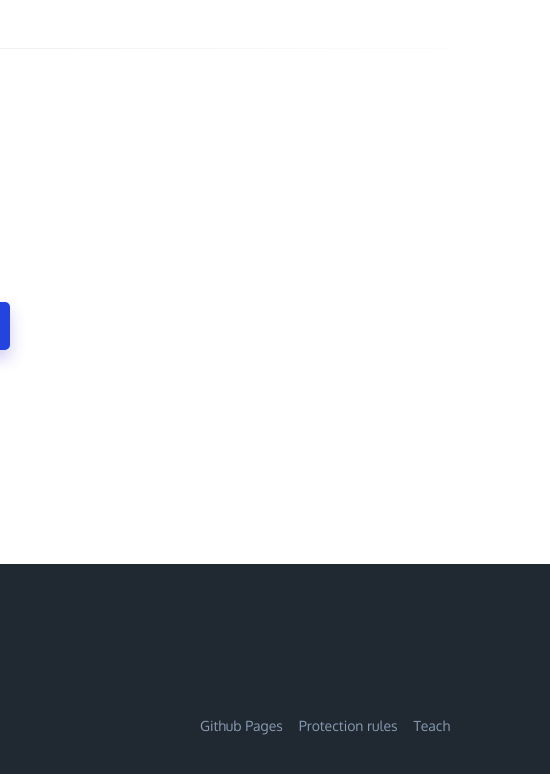
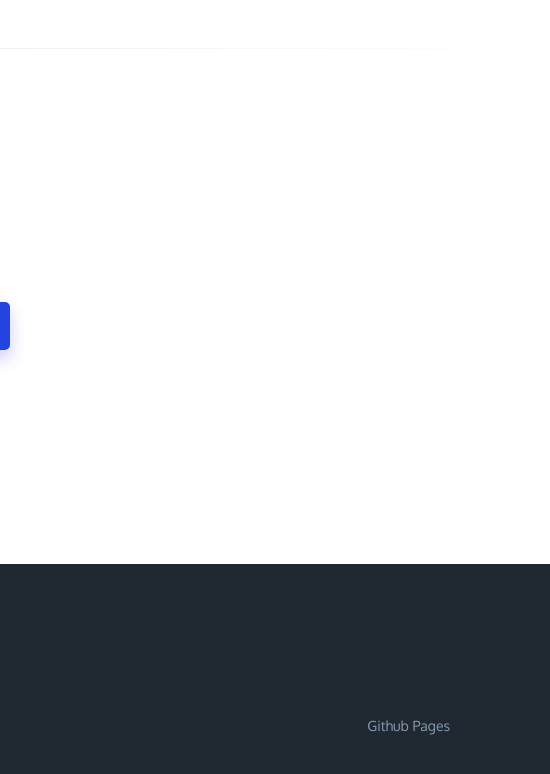
Before and after one commit to pandalarge/pandalarge.github.io, a plain HTML site: page helps-ec-1.html in a window 1280 px wide. Shown: the full height of the page, 730-1280 px from the left. Drawn offline with Linux system fonts and the light colour scheme.

Commit message:
修改了部分内容

```diff
--- a/helps-ec-1.html
+++ b/helps-ec-1.html
@@ -86,12 +86,6 @@
                     <li>
                         <a href="https://github.com/pandalarge" target="_blank">Github Pages</a>
                     </li>
-                    <li>
-                        <a href="https://bbs.huorong.cn/thread-56752-1-2.html" target="_blank">Protection rules</a>
-                    </li>
-                    <li>
-                        <a href="https://bbs.huorong.cn/thread-56238-1-2.html" target="_blank">Teach</a>
-                    </li>
                 </ul>
                 <ul class="footer-social-links list-reset">
 
```
Also changed, not shown: downloads-ec-1.html (+1 -6 lines), email.html (+1 -6 lines), index.html (+1 -6 lines), one.html (+1 -6 lines), phone.html (+1 -6 lines), qq.html (+1 -6 lines), wechat.html (+1 -6 lines).
